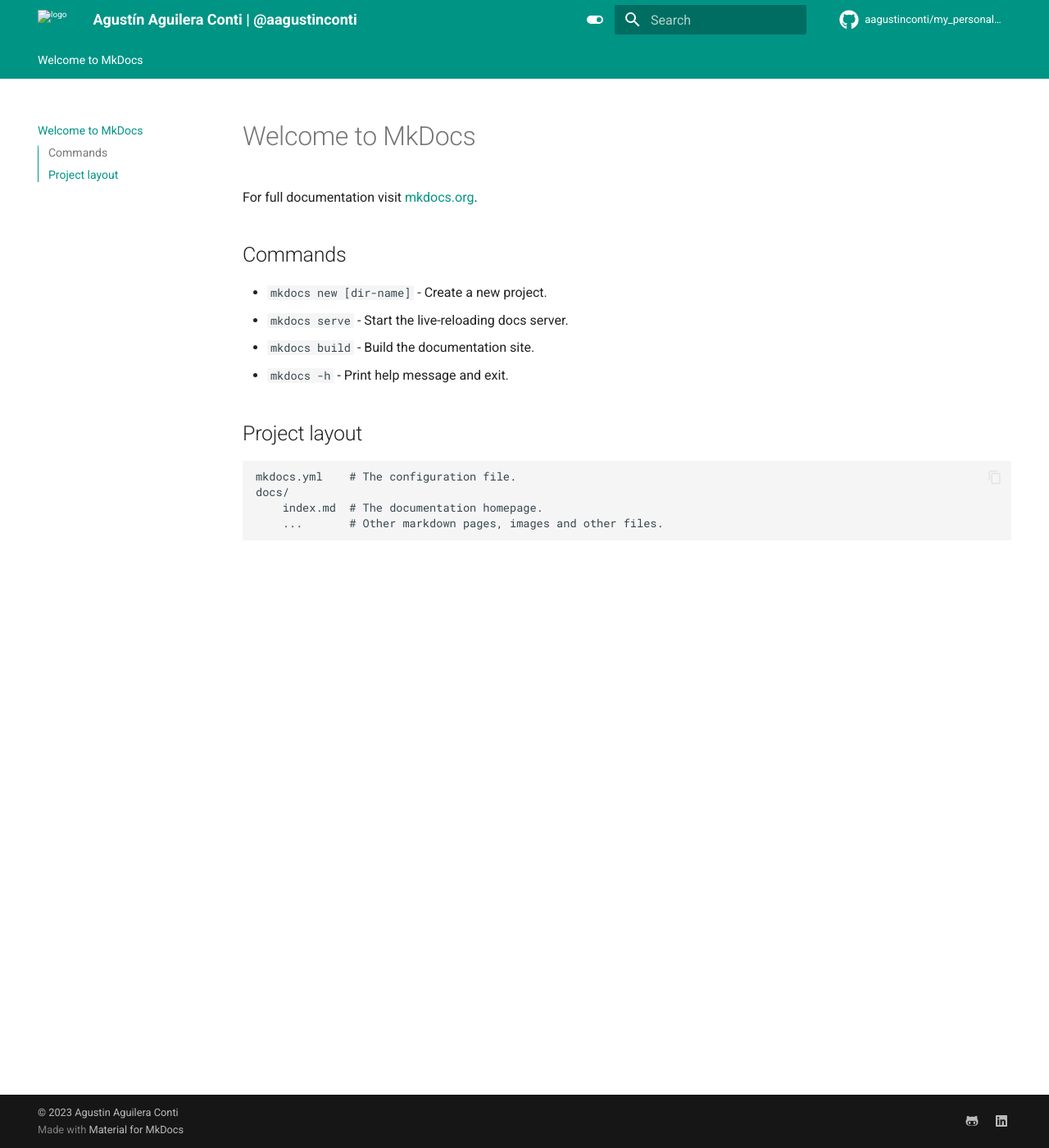
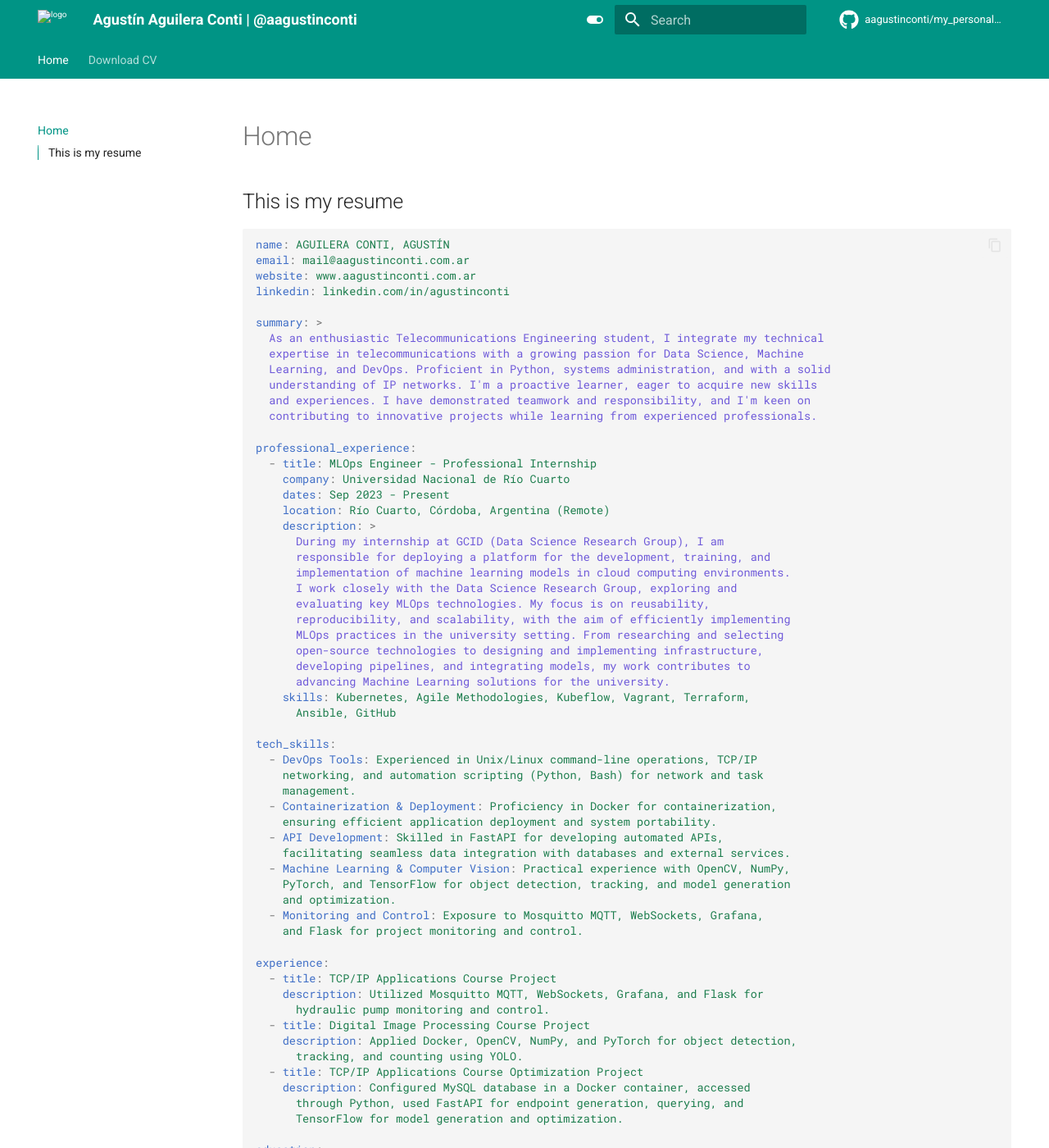
Before and after one commit to aagustinconti/my_personal_page, an MkDocs documentation site: the page built from docs/index.md, in a window 1280 px wide and 1400 px high. Shown: the whole window at 82% size. Built offline with MkDocs 1.6.1 and Material for MkDocs 9.7.7, drawn with Linux system fonts in a browser that asks for light colours; comment, search, counter and statistics services are not loaded; some of the changed text lies outside the part shown.

Commit message:
feat(mkdocs): Adding pages and with new info

````diff
--- a/docs/index.md
+++ b/docs/index.md
@@ -1,17 +1,89 @@
-# Welcome to MkDocs
+## This is my resume
 
-For full documentation visit [mkdocs.org](https://www.mkdocs.org).
+```yaml
+name: AGUILERA CONTI, AGUSTÍN
+email: mail@aagustinconti.com.ar
+website: www.aagustinconti.com.ar
+linkedin: linkedin.com/in/agustinconti
 
-## Commands
+summary: >
+  As an enthusiastic Telecommunications Engineering student, I integrate my technical
+  expertise in telecommunications with a growing passion for Data Science, Machine
+  Learning, and DevOps. Proficient in Python, systems administration, and with a solid
+  understanding of IP networks. I'm a proactive learner, eager to acquire new skills
+  and experiences. I have demonstrated teamwork and responsibility, and I'm keen on
+  contributing to innovative projects while learning from experienced professionals.
 
-* `mkdocs new [dir-name]` - Create a new project.
-* `mkdocs serve` - Start the live-reloading docs server.
-* `mkdocs build` - Build the documentation site.
-* `mkdocs -h` - Print help message and exit.
+professional_experience:
+  - title: MLOps Engineer - Professional Internship
+    company: Universidad Nacional de Río Cuarto
+    dates: Sep 2023 - Present
+    location: Río Cuarto, Córdoba, Argentina (Remote)
+    description: >
+      During my internship at GCID (Data Science Research Group), I am
+      responsible for deploying a platform for the development, training, and
+      implementation of machine learning models in cloud computing environments.
+      I work closely with the Data Science Research Group, exploring and
+      evaluating key MLOps technologies. My focus is on reusability,
+      reproducibility, and scalability, with the aim of efficiently implementing
+      MLOps practices in the university setting. From researching and selecting
+      open-source technologies to designing and implementing infrastructure,
+      developing pipelines, and integrating models, my work contributes to
+      advancing Machine Learning solutions for the university.
+    skills: Kubernetes, Agile Methodologies, Kubeflow, Vagrant, Terraform,
+      Ansible, GitHub
 
-## Project layout
+tech_skills:
+  - DevOps Tools: Experienced in Unix/Linux command-line operations, TCP/IP
+    networking, and automation scripting (Python, Bash) for network and task
+    management.
+  - Containerization & Deployment: Proficiency in Docker for containerization,
+    ensuring efficient application deployment and system portability.
+  - API Development: Skilled in FastAPI for developing automated APIs,
+    facilitating seamless data integration with databases and external services.
+  - Machine Learning & Computer Vision: Practical experience with OpenCV, NumPy,
+    PyTorch, and TensorFlow for object detection, tracking, and model generation
+    and optimization.
+  - Monitoring and Control: Exposure to Mosquitto MQTT, WebSockets, Grafana,
+    and Flask for project monitoring and control.
 
-    mkdocs.yml    # The configuration file.
-    docs/
-        index.md  # The documentation homepage.
-        ...       # Other markdown pages, images and other files.
+experience:
+  - title: TCP/IP Applications Course Project
+    description: Utilized Mosquitto MQTT, WebSockets, Grafana, and Flask for
+      hydraulic pump monitoring and control.
+  - title: Digital Image Processing Course Project
+    description: Applied Docker, OpenCV, NumPy, and PyTorch for object detection,
+      tracking, and counting using YOLO.
+  - title: TCP/IP Applications Course Optimization Project
+    description: Configured MySQL database in a Docker container, accessed
+      through Python, used FastAPI for endpoint generation, querying, and
+      TensorFlow for model generation and optimization.
+
+education:
+  degree: Bachelor's Degree in Telecommunications Engineering (In Progress)
+  university: National University of Río Cuarto (UNRC)
+  dates: March 2017 - Present
+  specialization: Specialization in Data Services and Multimedia Systems, with a
+    focus on Radio Communications and Telecommunications.
+
+additional_education:
+  - "STECHS Company Seminar on Fixed Access Networks to the Internet - October
+    2022"
+  - "ITBA Data Analysis Course - October 2022"
+  - "Technical Considerations of Photography for Digital Image Processing
+    (GIDAT) - October 2022"
+  - Assistant in "Introduction to Python Language in Telecommunications Course"
+    (GIDAT) - April 2022
+  - "GNU/Linux Course for Engineering - National University of Rio Cuarto (UNRC)
+    - October 2021"
+  - "Basic Python Course - UNRC - November 2021"
+
+languages:
+  Spanish: Native
+  English: B1
+
+hobbies:
+  - Gym
+  - Socializing and spending quality time with friends
+
+```
````
Also changed, not shown: docs/download.md (added, +11 -0 lines).
